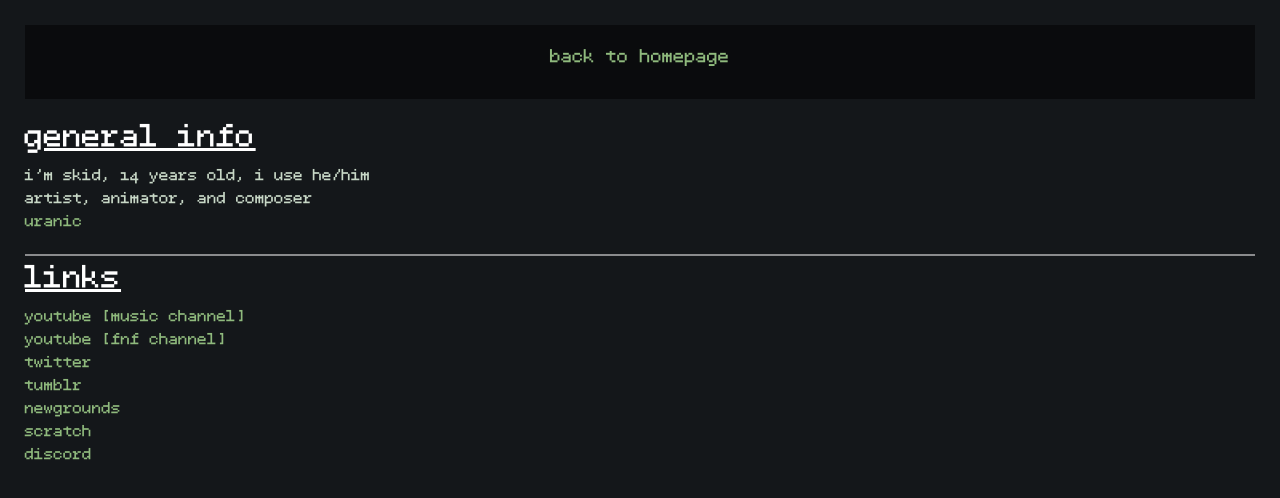
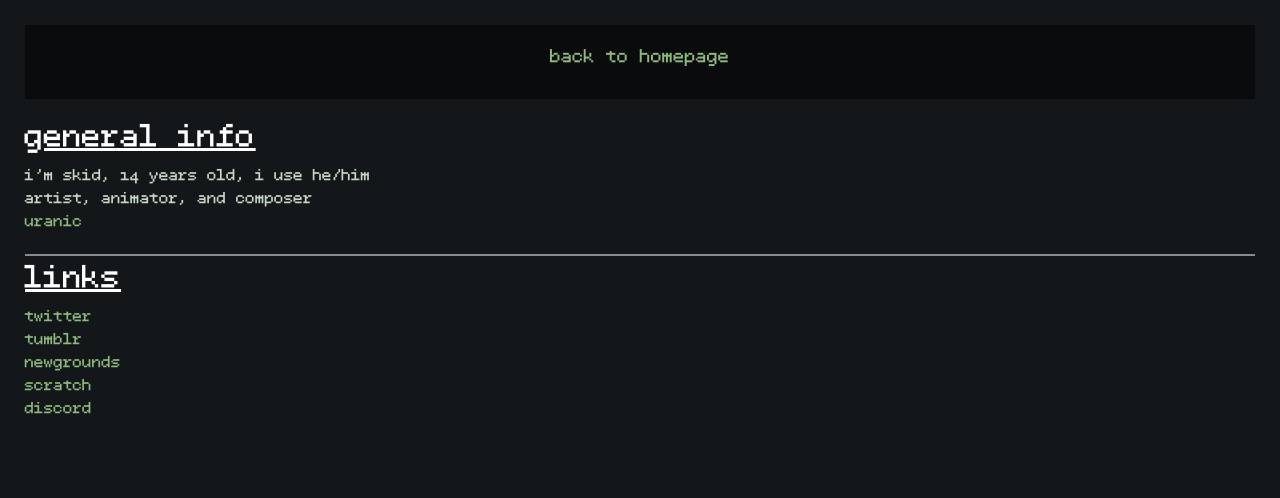
Before and after one commit to skidxml/skidxml.github.io, a plain HTML site: page about.html in a window 1280 px wide. Drawn offline with Linux system fonts and the light colour scheme.

Commit message:
Update about.html

```diff
--- a/about.html
+++ b/about.html
@@ -20,8 +20,8 @@
             <p><a href="https://taimi.com/wiki/uranic-what-is-it-what-does-it-mean" target="_blank">uranic</a></p>
         <hr>
             <h1><u>links</u></h1>
-            <p><a href="https://www.youtube.com/@skidxml_" target="_blank">youtube [music channel]</a></p>
-            <p><a href="https://www.youtube.com/@skidxml2763" target="_blank">youtube [fnf channel]</a></p>
+            <!--<p><a href="https://www.youtube.com/@skidxml_" target="_blank">youtube [music channel]</a></p>
+            <p><a href="https://www.youtube.com/@skidxml2763" target="_blank">youtube [fnf channel]</a></p>-->
             <p><a href="https://www.twitter.com/skidxml_" target="_blank">twitter</a></p>
             <p><a href="https://skidxml.tumblr.com" target="_blank">tumblr</a></p>
             <p><a href="https://skidxml.newgrounds.com" target="_blank">newgrounds</a></p>
```
